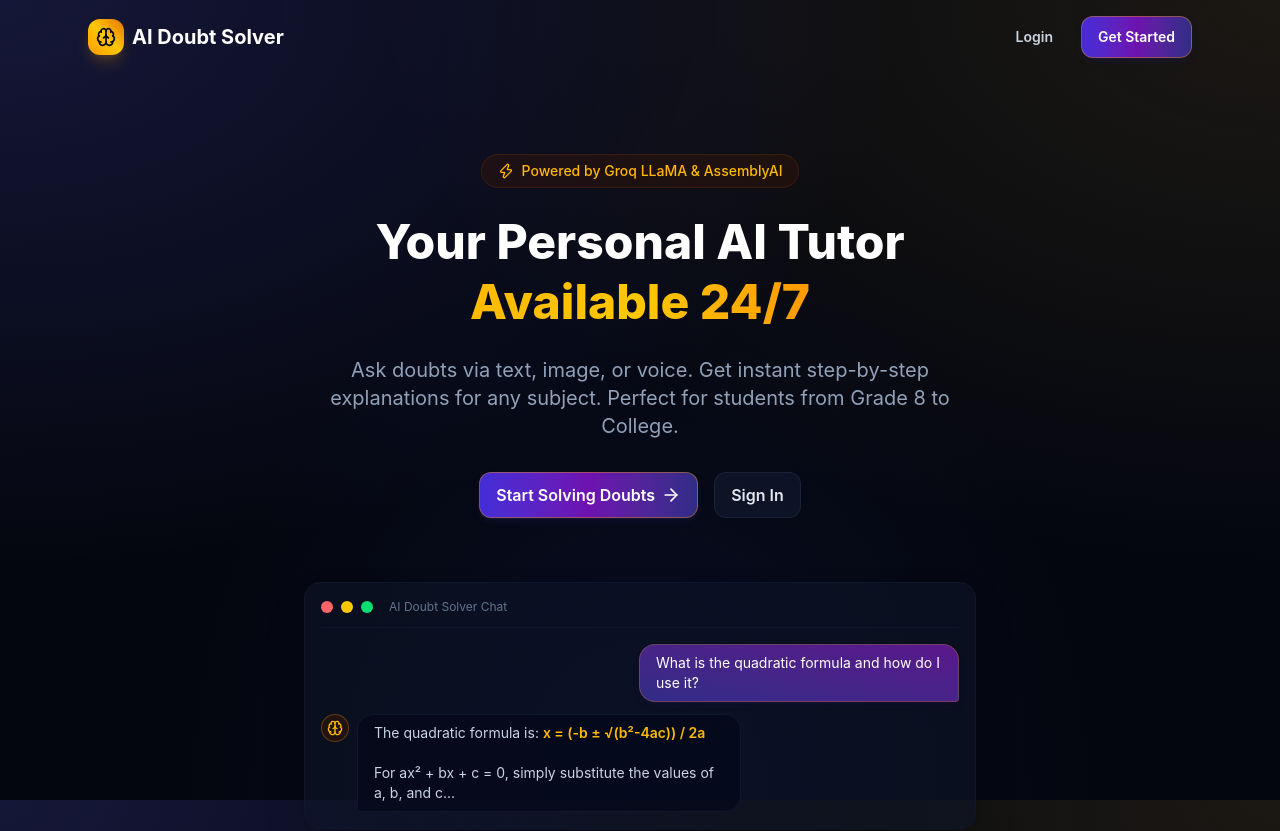
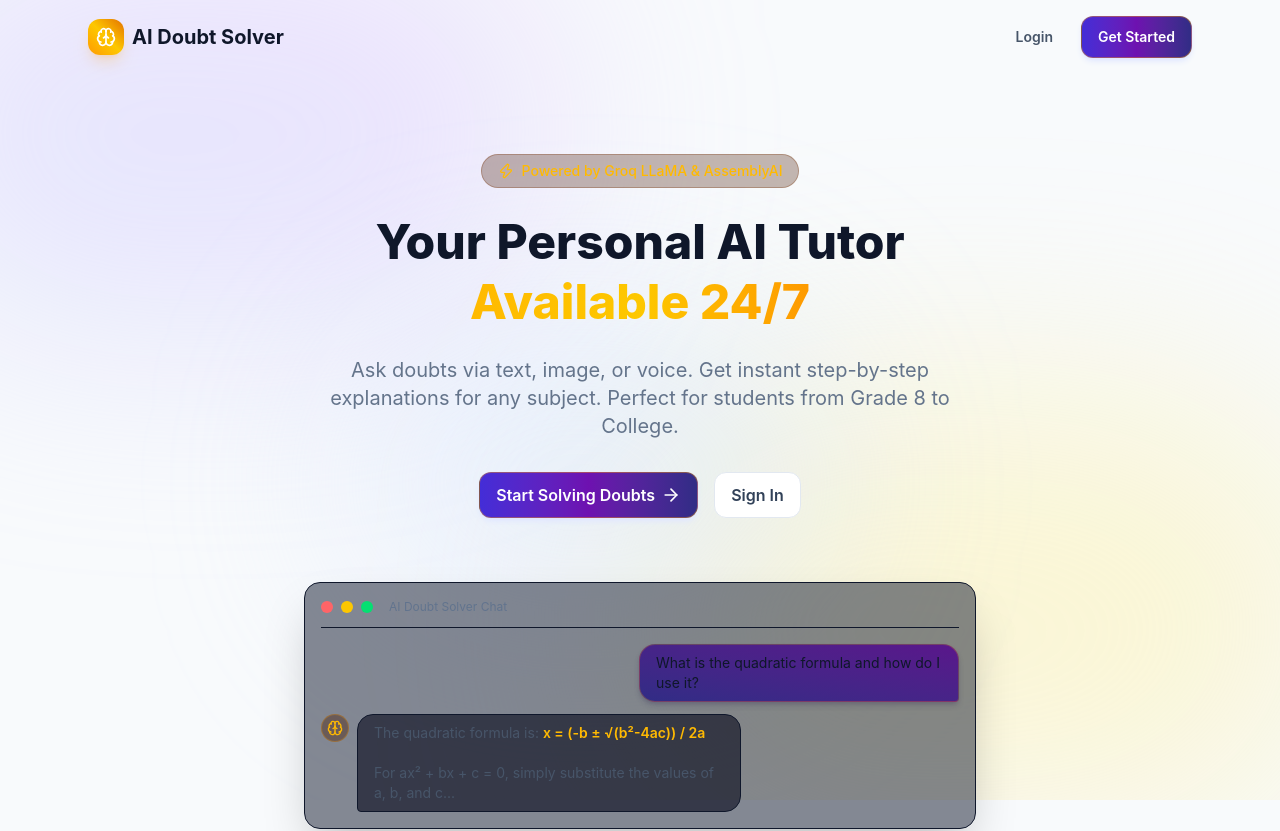
Before and after one commit to sumanthKateboina/ai-doubt-solver, a React (Vite) app in the folder client/: page / in a window 1280 px wide. Shown: the top 831 px of the page. Built offline with nearby package versions, Linux system fonts and the light colour scheme.

Commit message:
style: change theme to light premium royal blue & gold with 3D fluid animated mesh background

```diff
--- a/client/src/App.jsx
+++ b/client/src/App.jsx
@@ -80,13 +80,20 @@ export default function App() {
   return (
     <BrowserRouter>
       <AuthProvider>
+        {/* Animated 3D Floating Mesh Background (Light Theme with Royal Blue/Indigo and Gold) */}
+        <div className="fixed inset-0 overflow-hidden pointer-events-none -z-10 bg-[#f8fafc]">
+          <div className="absolute top-[-10%] left-[-10%] w-[50%] h-[50%] rounded-full bg-gradient-to-tr from-indigo-200/40 to-purple-300/35 blur-[100px] animate-float-slow"></div>
+          <div className="absolute bottom-[-10%] right-[-10%] w-[60%] h-[60%] rounded-full bg-gradient-to-tr from-amber-100/50 to-yellow-200/40 blur-[120px] animate-float-medium"></div>
+          <div className="absolute top-[40%] left-[30%] w-[35%] h-[35%] rounded-full bg-gradient-to-tr from-indigo-100/40 to-blue-200/35 blur-[90px] animate-float-fast"></div>
+        </div>
+
         <Toaster
           position="top-right"
           toastOptions={{
             duration: 4000,
-            style: { background: '#1f2937', color: '#f9fafb', fontSize: '14px' },
-            success: { iconTheme: { primary: '#10b981', secondary: '#f9fafb' } },
-            error: { iconTheme: { primary: '#ef4444', secondary: '#f9fafb' } },
+            style: { background: '#ffffff', color: '#1e293b', fontSize: '14px', border: '1px solid #e2e8f0', boxShadow: '0 10px 15px -3px rgba(0, 0, 0, 0.05)' },
+            success: { iconTheme: { primary: '#10b981', secondary: '#ffffff' } },
+            error: { iconTheme: { primary: '#ef4444', secondary: '#ffffff' } },
           }}
         />
         <AppRoutes />
--- a/client/src/components/Layout/Navbar.jsx
+++ b/client/src/components/Layout/Navbar.jsx
@@ -21,21 +21,21 @@ export default function Navbar() {
   };
 
   return (
-    <nav className="bg-slate-950/60 backdrop-blur-md border-b border-slate-900 sticky top-0 z-20 shadow-md">
+    <nav className="bg-white/75 backdrop-blur-md border-b border-slate-200 sticky top-0 z-20 shadow-sm">
       <div className="max-w-6xl mx-auto px-4 sm:px-6 h-16 flex items-center justify-between">
         {/* Logo */}
         <Link to="/dashboard" className="flex items-center gap-2">
           <div className="w-8 h-8 bg-gradient-to-tr from-amber-500 via-yellow-400 to-amber-600 rounded-lg flex items-center justify-center shadow-lg shadow-amber-500/20">
             <Brain className="w-5 h-5 text-slate-950" />
           </div>
-          <span className="font-bold text-white hover:text-amber-400 transition-colors hidden sm:block">AI Doubt Solver</span>
+          <span className="font-bold text-slate-800 hover:text-amber-500 transition-colors hidden sm:block">AI Doubt Solver</span>
         </Link>
 
         {/* Right side */}
         <div className="flex items-center gap-2">
           <Link
             to="/dashboard"
-            className="flex items-center gap-1.5 px-3 py-2 text-sm text-slate-300 hover:text-white hover:bg-slate-900 rounded-lg transition-colors"
+            className="flex items-center gap-1.5 px-3 py-2 text-sm text-slate-600 hover:text-slate-800 hover:bg-slate-100 rounded-lg transition-colors"
           >
             <LayoutDashboard className="w-4 h-4" />
             <span className="hidden sm:block">Dashboard</span>
@@ -45,12 +45,12 @@ export default function Navbar() {
           <div className="relative">
             <button
               onClick={() => setShowMenu(p => !p)}
-              className="flex items-center gap-2 pl-2 pr-3 py-1.5 hover:bg-slate-900 rounded-lg transition-colors"
+              className="flex items-center gap-2 pl-2 pr-3 py-1.5 hover:bg-slate-100 rounded-lg transition-colors"
             >
-              <div className="w-7 h-7 bg-amber-950/40 border border-amber-500/30 rounded-full flex items-center justify-center">
-                <User className="w-4 h-4 text-amber-400" />
+              <div className="w-7 h-7 bg-amber-100 border border-amber-500/30 rounded-full flex items-center justify-center">
+                <User className="w-4 h-4 text-amber-600" />
               </div>
-              <span className="text-sm font-medium text-slate-300 hidden sm:block">
+              <span className="text-sm font-medium text-slate-600 hidden sm:block">
                 {user?.name?.split(' ')[0]}
               </span>
             </button>
@@ -59,17 +59,17 @@ export default function Navbar() {
               <>
                 {/* Click-outside overlay */}
                 <div className="fixed inset-0 z-10" onClick={() => setShowMenu(false)} />
-                <div className="absolute right-0 top-full mt-1 bg-slate-950 border border-slate-900 rounded-xl shadow-2xl py-1 w-48 z-20">
-                  <div className="px-3 py-2 border-b border-slate-900">
-                    <p className="font-semibold text-sm text-white">{user?.name}</p>
-                    <p className="text-xs text-slate-400 truncate">{user?.email}</p>
+                <div className="absolute right-0 top-full mt-1 bg-white border border-slate-200 rounded-xl shadow-2xl py-1 w-48 z-20">
+                  <div className="px-3 py-2 border-b border-slate-100">
+                    <p className="font-semibold text-sm text-slate-800">{user?.name}</p>
+                    <p className="text-xs text-slate-500 truncate">{user?.email}</p>
                     {user?.grade && (
-                      <p className="text-xs text-amber-400 mt-0.5">Grade: {user.grade}</p>
+                      <p className="text-xs text-amber-600 mt-0.5">Grade: {user.grade}</p>
                     )}
                   </div>
                   <button
                     onClick={handleLogout}
-                    className="w-full flex items-center gap-2 px-3 py-2 text-sm text-red-400 hover:bg-red-950/20 transition-colors cursor-pointer"
+                    className="w-full flex items-center gap-2 px-3 py-2 text-sm text-red-500 hover:bg-red-50 transition-colors cursor-pointer"
                   >
                     <LogOut className="w-4 h-4" />
                     Sign Out
--- a/client/src/index.css
+++ b/client/src/index.css
@@ -2,31 +2,64 @@
 
 @layer base {
   body {
-    @apply bg-[#04060f] text-slate-100 font-sans antialiased;
-    /* Royal Blue, Indigo, and Gold radial highlights */
-    background-image:
-      radial-gradient(at 0% 0%, rgba(99, 102, 241, 0.18) 0px, transparent 50%), /* Royal Indigo */
-      radial-gradient(at 100% 0%, rgba(212, 175, 55, 0.11) 0px, transparent 50%), /* Gold */
-      radial-gradient(at 50% 100%, rgba(30, 58, 138, 0.16) 0px, transparent 50%); /* Royal Blue */
+    @apply bg-[#f8fafc] text-slate-800 font-sans antialiased;
     background-attachment: fixed;
   }
 }
 
-/* Custom Visual Utilities for a Premium Cinematic Royal & Gold Look */
+/* Custom Visual Utilities for a Premium Cinematic Light theme with Royal & Gold accents */
 .card {
-  @apply bg-slate-950/60 backdrop-blur-xl border border-slate-900 rounded-2xl p-5 shadow-2xl transition-all duration-300 hover:border-amber-500/30 hover:shadow-amber-500/5 hover:-translate-y-0.5;
+  @apply bg-white/70 backdrop-blur-xl border border-slate-200/80 rounded-2xl p-5 shadow-xl transition-all duration-300 hover:border-amber-500/35 hover:shadow-amber-500/5 hover:-translate-y-0.5;
 }
 
 .input-field {
-  @apply w-full px-4 py-2.5 bg-slate-950/60 border border-slate-800 rounded-xl text-slate-100 placeholder-slate-500 focus:outline-none focus:ring-2 focus:ring-amber-500/10 focus:border-amber-500/40 transition-all duration-300;
+  @apply w-full px-4 py-2.5 bg-white/80 border border-slate-200 rounded-xl text-slate-800 placeholder-slate-400 focus:outline-none focus:ring-2 focus:ring-amber-500/10 focus:border-amber-500/40 transition-all duration-300;
 }
 
 .btn-primary {
-  @apply px-4 py-2.5 bg-gradient-to-r from-indigo-700 via-purple-800 to-indigo-900 hover:from-indigo-600 hover:via-purple-700 hover:to-indigo-900 disabled:from-slate-800 disabled:to-slate-900 text-white font-semibold rounded-xl flex items-center justify-center gap-1.5 transition-all duration-300 border border-amber-500/40 hover:border-amber-400 shadow-md shadow-indigo-950/40 hover:shadow-amber-500/10 active:scale-[0.98] cursor-pointer;
+  @apply px-4 py-2.5 bg-gradient-to-r from-indigo-700 via-purple-800 to-indigo-900 hover:from-indigo-600 hover:via-purple-700 hover:to-indigo-800 disabled:from-slate-200 disabled:to-slate-300 text-white font-semibold rounded-xl flex items-center justify-center gap-1.5 transition-all duration-300 border border-amber-500/40 hover:border-amber-400 shadow-md shadow-indigo-100 hover:shadow-amber-500/10 active:scale-[0.98] cursor-pointer;
 }
 
 .btn-secondary {
-  @apply px-4 py-2.5 bg-slate-900/80 hover:bg-slate-800 text-slate-200 font-semibold rounded-xl flex items-center justify-center gap-1.5 transition-all duration-300 border border-slate-800/80 active:scale-[0.98] cursor-pointer;
+  @apply px-4 py-2.5 bg-white hover:bg-slate-50 text-slate-700 font-semibold rounded-xl flex items-center justify-center gap-1.5 transition-all duration-300 border border-slate-200 active:scale-[0.98] cursor-pointer;
+}
+
+/* Light Theme Text Contrast Overrides to keep standard Tailwind class layouts readable */
+.text-white {
+  color: #0f172a !important; /* Slate 900 */
+}
+.text-slate-100 {
+  color: #1e293b !important; /* Slate 800 */
+}
+.text-slate-200 {
+  color: #334155 !important; /* Slate 700 */
+}
+.text-slate-300 {
+  color: #475569 !important; /* Slate 600 */
+}
+.text-slate-400 {
+  color: #64748b !important; /* Slate 500 */
+}
+.hover\:text-white:hover {
+  color: #0f172a !important;
+}
+
+/* Maintain true white text on dark buttons, badges, and alerts */
+.btn-primary,
+.btn-primary *,
+.bg-red-500,
+.bg-red-500 *,
+.bg-red-600,
+.bg-red-600 *,
+.bg-indigo-600,
+.bg-indigo-600 *,
+.bg-gradient-to-tr.from-purple-800 *,
+.bg-gradient-to-tr.from-amber-500 *,
+.bg-slate-950 *,
+.toast *,
+.bg-emerald-500,
+.bg-emerald-500 * {
+  color: #ffffff !important;
 }
 
 /* Custom Scrollbar Styling */
@@ -38,11 +71,11 @@
   background: transparent;
 }
 ::-webkit-scrollbar-thumb {
-  background: #1e293b;
+  background: #cbd5e1;
   border-radius: 9999px;
 }
 ::-webkit-scrollbar-thumb:hover {
-  background: #334155;
+  background: #94a3b8;
 }
 
 /* Custom Markdown Content styles inside message bubbles */
@@ -90,3 +123,37 @@
   animation: slideInFromRight 0.35s cubic-bezier(0.16, 1, 0.3, 1) both;
   will-change: transform, opacity;
 }
+
+/* 3D Floating Mesh Blob Animations */
+@keyframes floatSlow {
+  0% { transform: translate3d(0, 0, 0) scale(1); }
+  50% { transform: translate3d(8%, 5%, 0) scale(1.15); }
+  100% { transform: translate3d(0, 0, 0) scale(1); }
+}
+
+@keyframes floatMedium {
+  0% { transform: translate3d(0, 0, 0) scale(1.05); }
+  50% { transform: translate3d(-10%, -6%, 0) scale(0.9); }
+  100% { transform: translate3d(0, 0, 0) scale(1.05); }
+}
+
+@keyframes floatFast {
+  0% { transform: translate3d(0, 0, 0) scale(0.95); }
+  50% { transform: translate3d(-5%, 8%, 0) scale(1.1); }
+  100% { transform: translate3d(0, 0, 0) scale(0.95); }
+}
+
+.animate-float-slow {
+  animation: floatSlow 25s ease-in-out infinite;
+  will-change: transform;
+}
+
+.animate-float-medium {
+  animation: floatMedium 20s ease-in-out infinite;
+  will-change: transform;
+}
+
+.animate-float-fast {
+  animation: floatFast 15s ease-in-out infinite;
+  will-change: transform;
+}
```
